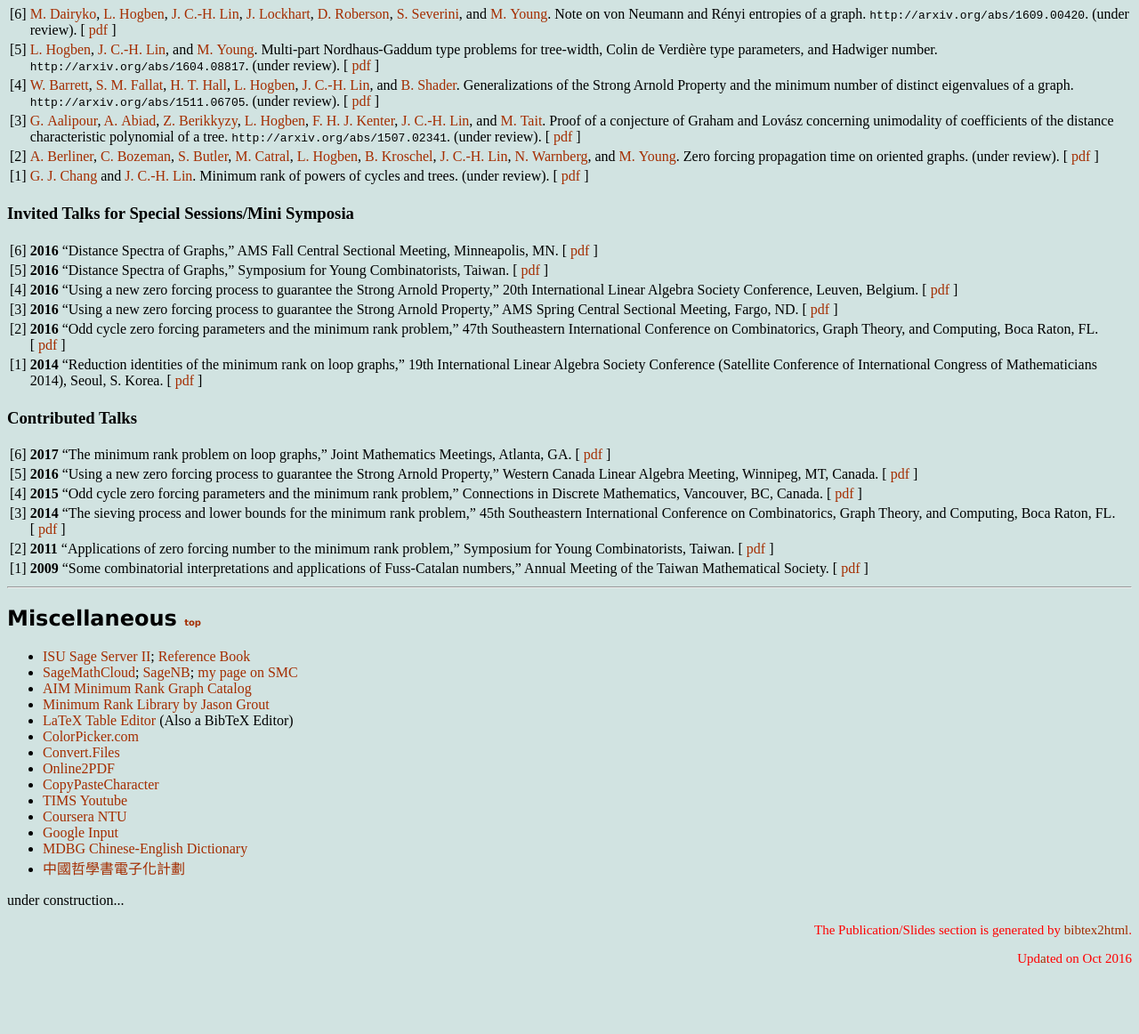
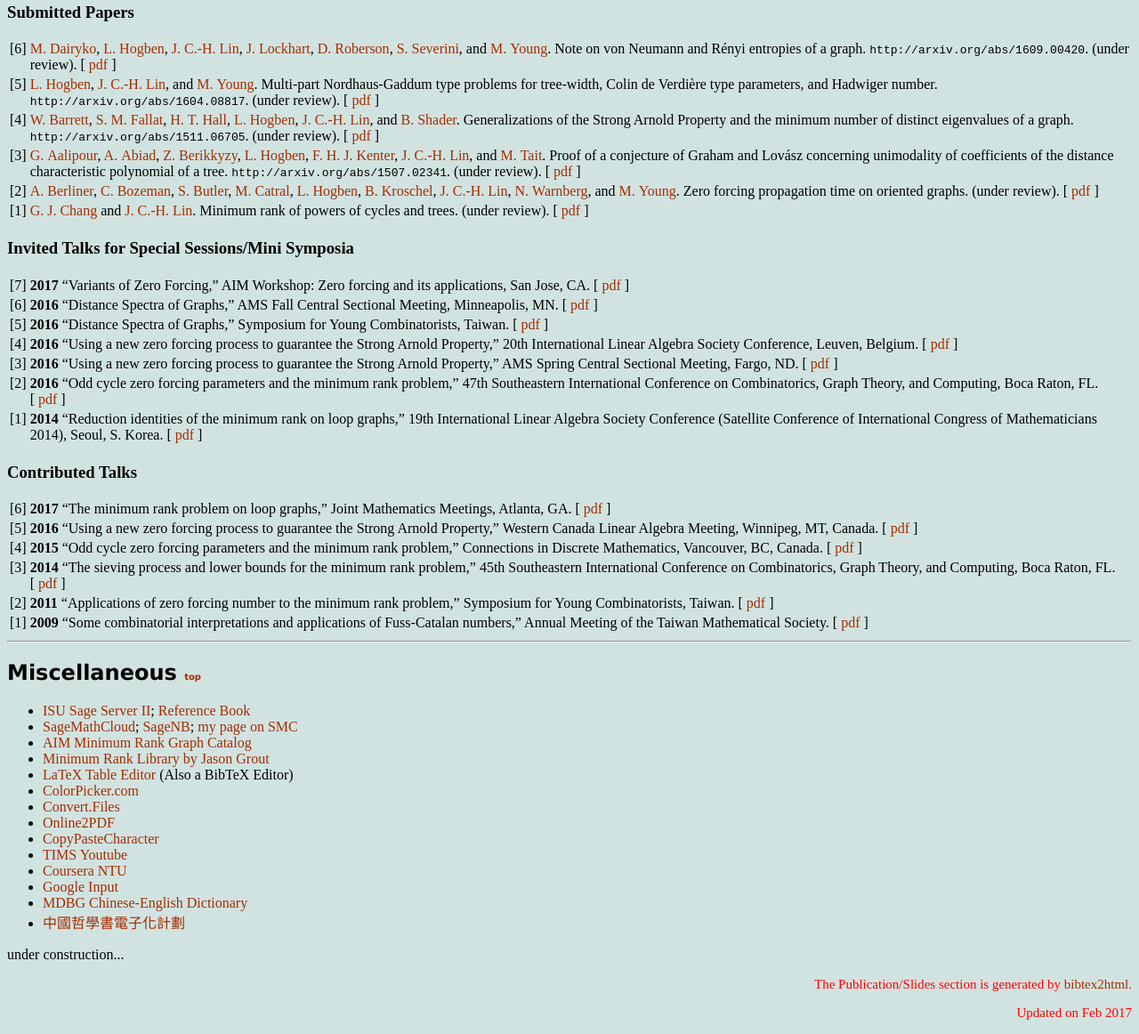
Before and after one commit to jephianlin/jephianlin.github.io, a plain HTML site: page index.html in a window 1280 px wide. Shown: the part 924-2086 px from the top of the page at 89% size. Before the commit the page ends 2025 px from the top, so only its background shows below. Drawn offline with Linux system fonts and the light colour scheme.

Commit message:
AIM talk on Zero Forcing

```diff
--- a/index.html
+++ b/index.html
@@ -100,6 +100,9 @@
             I am organizing <a href="https://sites.google.com/site/twagstudygroup/">TWAG</a>, a remote study group, regularly. Please feel free to let me know if you are interested.
         </p>
         <p>
+            A brief note of zero forcing can be found <a href="https://cloud.sagemath.com/65227f43-e401-403b-8d93-50da16ab9b30/raw/active-ZFNote.pdf">here</a> (keep updating).
+        </p>
+        <p>
 
         </p>
     </article>
@@ -161,7 +164,7 @@
     <!-- Footer -->
     <footer>
         <p style="font-size=20px">The Publication/Slides section is generated by <a href="https://www.lri.fr/~filliatr/bibtex2html/">bibtex2html</a>.</p>
-        <p>Upd<a href="https://docs.google.com/spreadsheets/d/1qCOUlHUbIOIxfzFzGTdJk4l72zfuoM46biSmm8I_ynY/edit#gid=0">a</a>ted on Oct 2016</p>
+        <p>Upd<a href="https://docs.google.com/spreadsheets/d/1qCOUlHUbIOIxfzFzGTdJk4l72zfuoM46biSmm8I_ynY/edit#gid=0">a</a>ted on Feb 2017</p>
     </footer>
 
 
--- a/invitedsym.html
+++ b/invitedsym.html
@@ -6,6 +6,19 @@
 
 
 <table>
+
+<tr valign="top">
+<td align="right" class="bibtexnumber">
+[<a name="AIM2017talk">7</a>]
+</td>
+<td class="bibtexitem">
+<b>2017</b> &ldquo;Variants of Zero Forcing,&rdquo; AIM Workshop: Zero forcing and its
+  applications, San Jose, CA.
+[&nbsp;<a href="https://cloud.sagemath.com/72c1de6f-9c9b-4d02-9b00-8ebbdb927f73/raw/Publications/Slides/AIM2017talk.pdf">pdf</a>&nbsp;]
+
+</td>
+</tr>
+
 
 <tr valign="top">
 <td align="right" class="bibtexnumber">
```
